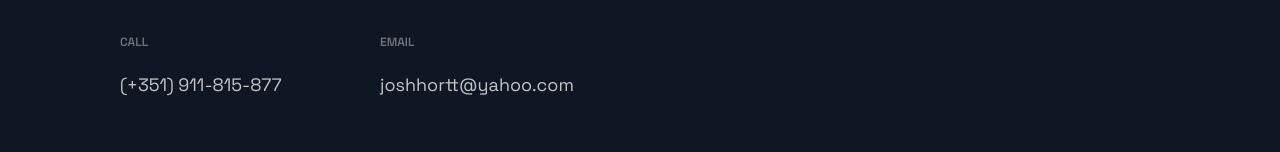
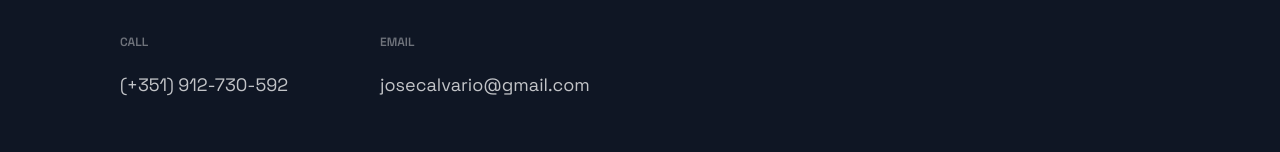
Before and after one commit to Joshhortt/portfolio-app, a Next.js app: page / in a window 1280 px wide. Shown: the part 9848-10000 px from the top of the page. Built offline with nearby package versions, Linux system fonts and the light colour scheme.

Commit message:
update: Footer

```diff
--- a/src/components/Footer/Footer.js
+++ b/src/components/Footer/Footer.js
@@ -11,12 +11,12 @@ const Footer = () => {
       <LinkList>
         <LinkColumn>
           <LinkTitle>Call</LinkTitle>
-          <LinkItem href="tel:+351-911-815-877">(+351) 911-815-877</LinkItem>
+          <LinkItem href="tel:+351-912-730-592">(+351) 912-730-592</LinkItem>
         </LinkColumn>
         <LinkColumn>
           <LinkTitle>Email</LinkTitle>
           <LinkItem href="mailto:joshhortt@yahoo.com">
-            joshhortt@yahoo.com
+            josecalvario@gmail.com
           </LinkItem>
         </LinkColumn>
       </LinkList>
```
